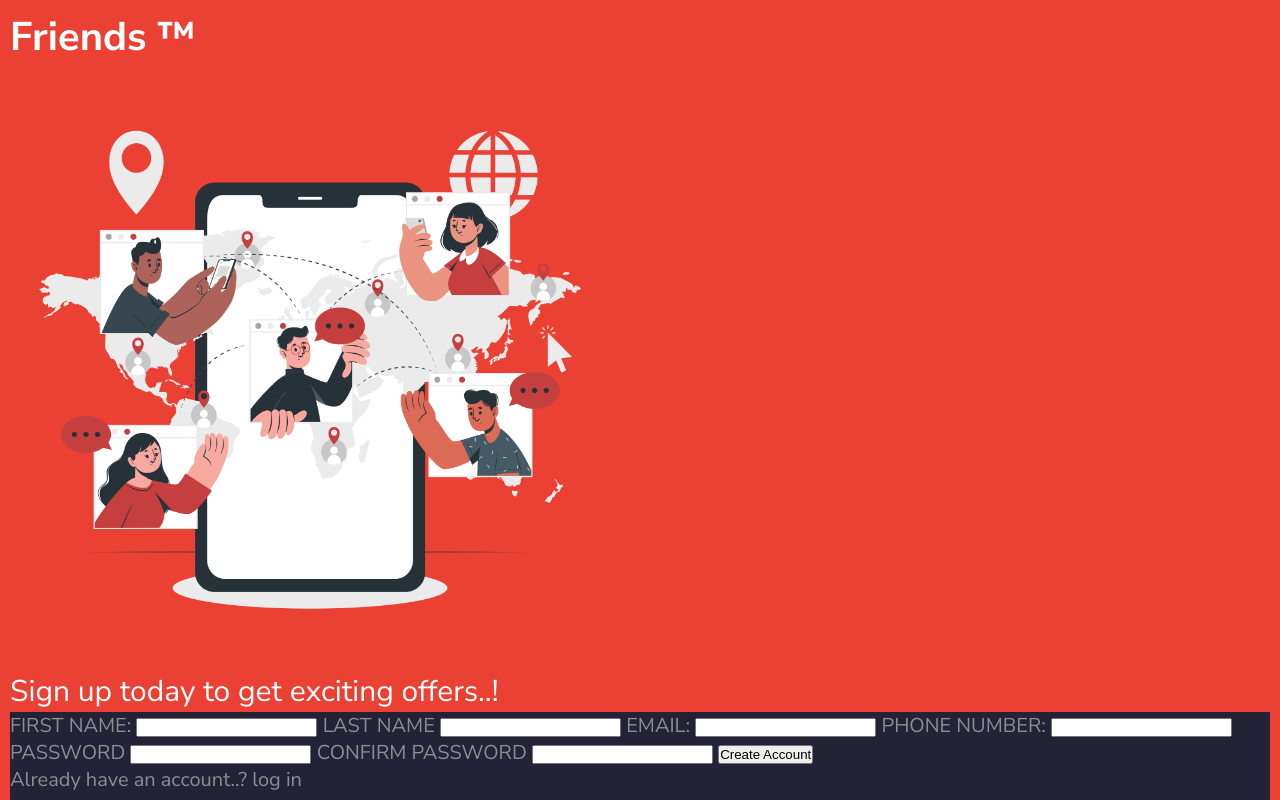
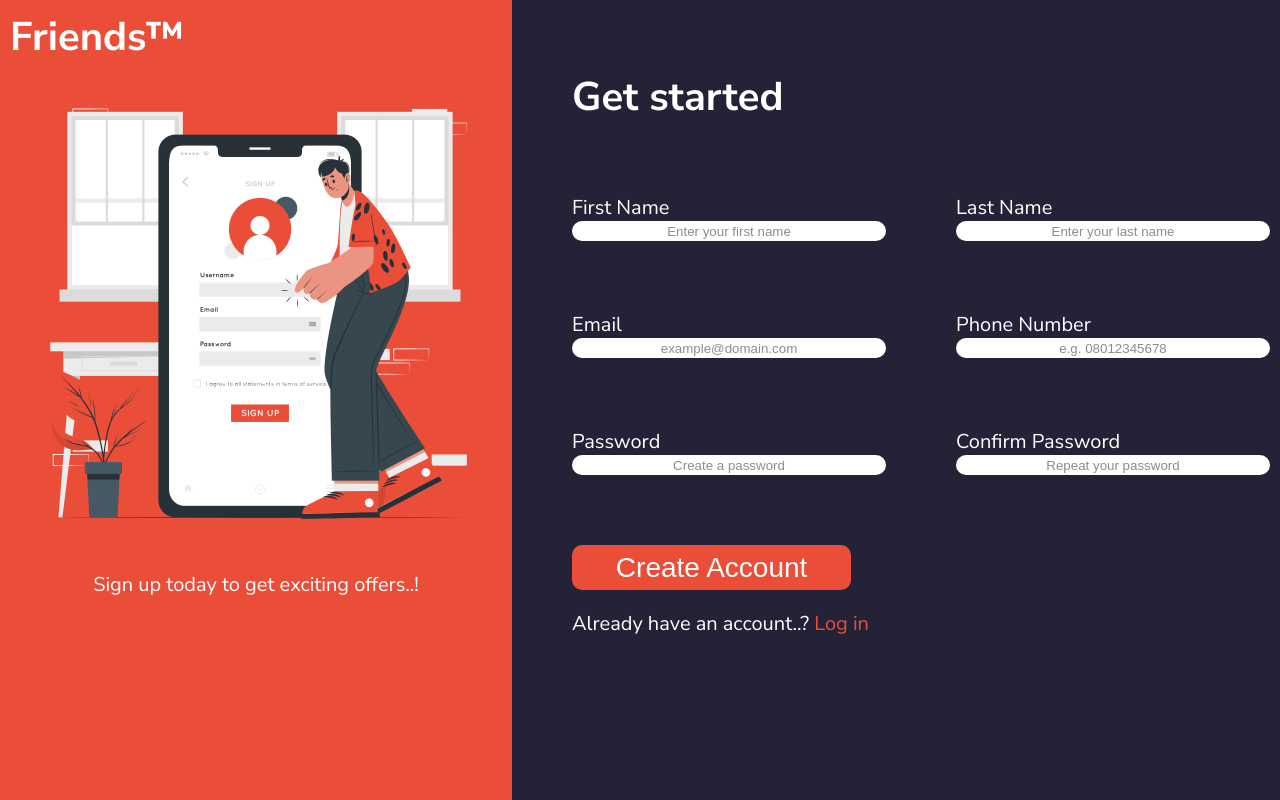
Before and after one commit to HassanAmirii/friends-sign-up-page, a plain HTML site: page index.html in a window 1280 px wide. Shown: the top 800 px of the page. Drawn offline with Linux system fonts and the light colour scheme.

Commit message:
done with v1

```diff
--- a/index.html
+++ b/index.html
@@ -3,7 +3,7 @@
   <head>
     <meta charset="UTF-8" />
     <meta name="viewport" content="width=device-width, initial-scale=1.0" />
-    <link rel="icon" type="image/svg+xml" href="icons/favicon.svg" />
+    <link rel="icon" type="image/svg+xml" href="/asset/icons/favicon.svg" />
     <title>sign up | Friends™</title>
     <link rel="stylesheet" href="style.css" />
     <link
@@ -12,46 +12,104 @@
     />
   </head>
   <body>
-    <div class="container">
-      <!-- first child div: image and illustration + note  -->
+    <div class="div-container">
+      <!-- login illustration section -->
+      <div class="login-img">
+        <h1>Friends&trade;</h1>
 
-      <div class="sign-up-icon-div">
-        <h1>Friends ™</h1>
         <img
-          class="Friends-hero-image"
-          src="images/Online world-cuate.png"
+          src="/asset/images/Sign up-cuate.png"
           alt=""
+          width="500"
+          height="500"
         />
-        <p class="sign-up-note">Sign up today to get exciting offers..!</p>
+
+        <p class="text-bottom" style="text-align: center">
+          Sign up today to get exciting offers..!
+        </p>
       </div>
 
-      <!-- second child div: login form  -->
+      <!-- form section  -->
+      <div class="form-section">
+        <h1>Get started</h1>
+        <form class="grid-form">
+          <div class="form-div">
+            <label for="first-name">First Name</label>
+            <input
+              type="text"
+              id="first-name"
+              name="first-name"
+              required
+              placeholder="Enter your first name"
+            />
+          </div>
 
-      <div class="form-container">
-        <form action="#" method="post">
-          <label for="">FIRST NAME:</label>
-          <input type="text" required />
+          <div class="form-div">
+            <label for="last-name">Last Name</label>
+            <input
+              type="text"
+              id="last-name"
+              name="last-name"
+              required
+              placeholder="Enter your last name"
+            />
+          </div>
 
-          <label for="">LAST NAME</label>
-          <input type="text" required />
+          <div class="form-div">
+            <label for="email">Email</label>
+            <input
+              type="email"
+              id="email"
+              name="email"
+              required
+              placeholder="example@domain.com"
+            />
+          </div>
 
-          <label for="">EMAIL:</label>
-          <input type="email" required />
+          <div class="form-div">
+            <label for="phone">Phone Number</label>
+            <input
+              type="tel"
+              id="phone"
+              name="phone"
+              required
+              placeholder="e.g. 08012345678"
+            />
+          </div>
 
-          <label for="">PHONE NUMBER:</label>
-          <input type="number" minlength="11" maxlength="11" required />
+          <div class="form-div">
+            <label for="password">Password</label>
+            <input
+              type="password"
+              id="password"
+              name="password"
+              required
+              placeholder="Create a password"
+            />
+          </div>
 
-          <label for="">PASSWORD</label>
-          <input type="password" minlength="8" maxlength="8" required />
+          <div class="form-div">
+            <label for="confirm-password">Confirm Password</label>
+            <input
+              type="password"
+              id="confirm-password"
+              name="confirm-password"
+              required
+              placeholder="Repeat your password"
+            />
+          </div>
 
-          <label for="">CONFIRM PASSWORD</label>
-          <input type="password" minlength="8" maxlength="8" required />
+          <div class="form-div-button">
+            <button type="submit">Create Account</button>
+            <p>
+              Already have an account..?
+              <span class="--color-orange"> Log in</span>
+            </p>
+          </div>
+        </form>
 
-          <input type="submit" value="Create Account" />
-          <p>Already have an account..? <span>log in</span></p>
-        </form>
+        <!-- Full width submit button -->
       </div>
     </div>
-    <script src="script.js"></script>
   </body>
 </html>
--- a/style.css
+++ b/style.css
@@ -1,12 +1,18 @@
 :root {
-  --cool-font: "Nunito Sans", sans-serif;
-  font-size: 20px;
+  --nunito-font: "Nunito Sans", sans-serif;
+  --font-size: 20px;
   --width: 720px;
-  --background-color: #eb4034;
+  --background-color: #eb4e38;
   --sec-background-color: #232236;
   --heading-color: #222;
   --text-color: white;
   --sec-text-color: #8d8d91;
+}
+
+*,
+*:before,
+*:after {
+  box-sizing: border-box;
 }
 
 * {
@@ -15,35 +21,84 @@
 }
 
 html {
+  scroll-behavior: smooth;
   font-size: 20px;
 }
 
 body {
+  font-family: var(--nunito-font);
+  color: var(--text-color);
   background-color: var(--background-color);
-  font-family: var(--cool-font);
-  color: var(--text-color);
+}
+
+.div-container {
+  display: flex;
+}
+
+.login-img {
+  width: 40vw;
   padding: 10px;
 }
 
-.sign-up-icon-div {
-  width: 100%;
+.form-section {
+  width: 60vw;
+  padding: 10px;
+  padding-top: 70px;
+  background-color: #232236;
+  padding-left: 60px;
+  height: 100vh;
+}
+.form-section h1 {
+  margin-bottom: 70px;
 }
 
-.Friends-hero-image {
-  width: 600px;
+.grid-form {
+  display: grid;
+  grid-template-columns: repeat(2, 1fr);
+  gap: 70px;
 }
 
-.sign-up-note {
-  font-size: 1.5rem;
+.form-div {
+  display: flex;
+  flex-direction: column;
 }
 
-.container {
-  min-width: min(80%, 300px);
+.form-div-button {
+  grid-column: span 2;
+  display: flex;
+  justify-content: center; /* center the button */
+  flex-direction: column;
 }
 
-.form-container {
-  background-color: var(--sec-background-color);
-  color: var(--sec-text-color);
-  width: 100%;
-  height: 50vh;
+.form-div-button button {
+  width: 40%;
+  border-radius: 10px 10px;
+  height: 45px;
+  background-color: #eb4e38;
+  color: white;
+  font-size: 1.4rem;
+  margin-bottom: 20px;
+  border: none;
 }
+
+input {
+  border-radius: 10px 10px;
+  border-style: none;
+  height: 20px;
+}
+input:focus {
+  box-shadow: 0 0 5px 2px #eb4e38;
+  border: none; /* optional */
+  outline: none;
+}
+
+input::placeholder {
+  color: gray;
+  opacity: 0.9; /* ensure full visibility */
+  text-align: center;
+  border-style: 1px solid var(--sec-background-color);
+}
+
+.--color-orange {
+  color: #eb4e38;
+}
```
Also changed, not shown: asset/icons/favicon.svg (added), asset/images/Sign up-cuate.png (added), asset/sign-up-form.png (renamed from images/sign-up-form.png), icons/Login-cuate.svg (deleted), icons/Online world-cuate.svg (deleted), icons/favicon.svg (deleted), icons/intersect-three.svg (deleted), images/Online world-cuate.png (deleted), script.js (deleted).
